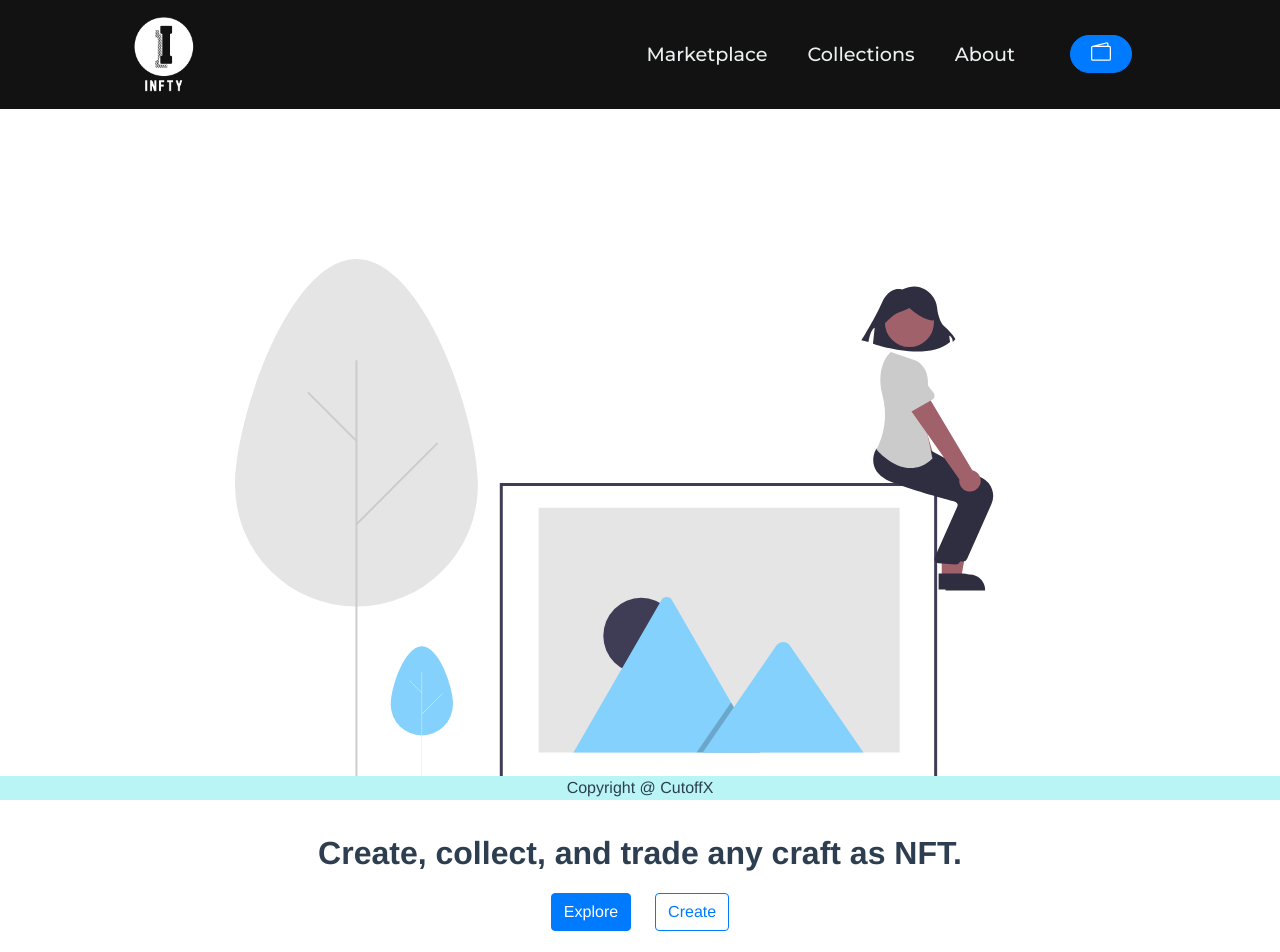
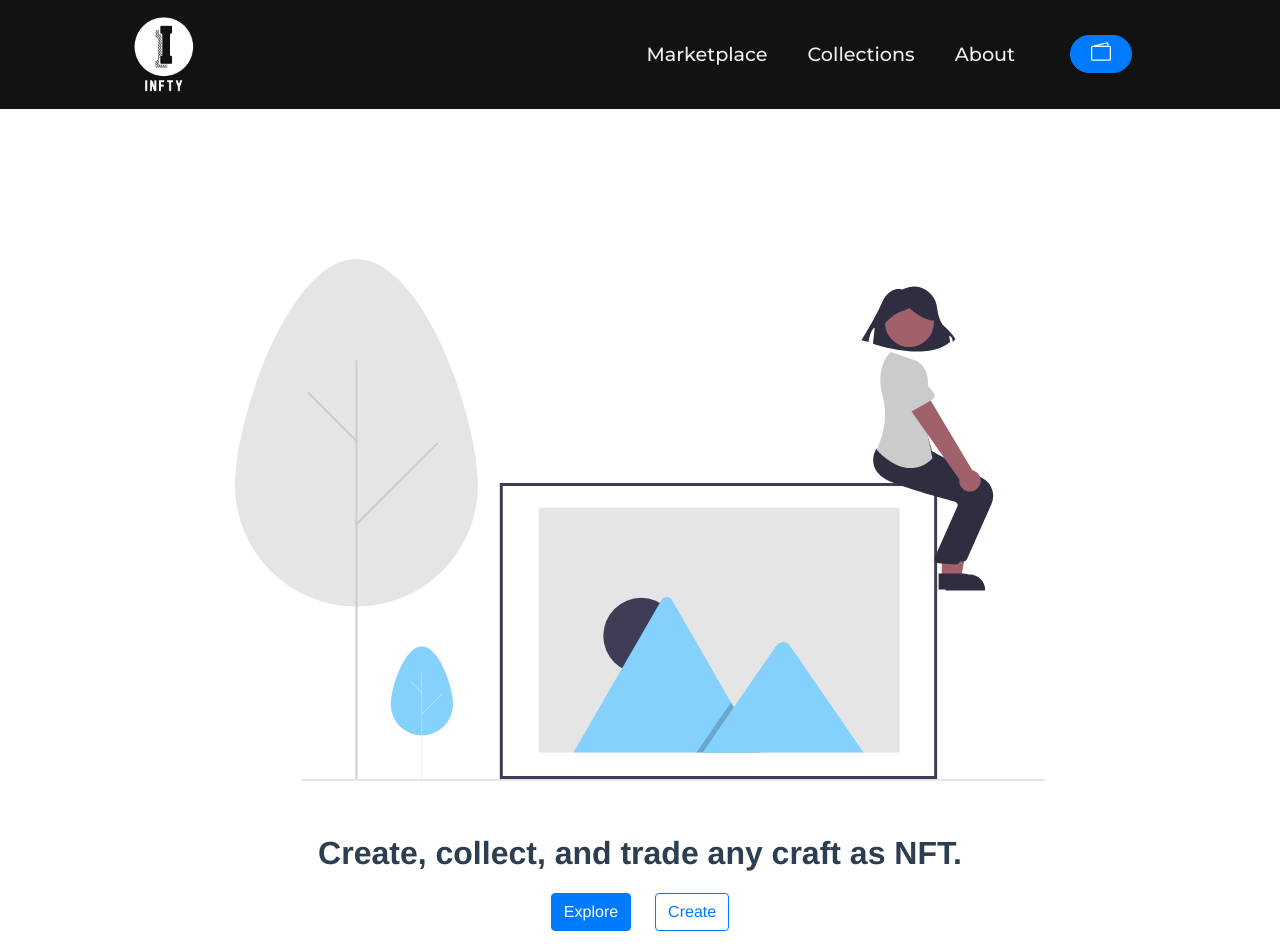
Before and after one commit to infty-marketplace/anything-nft, a Vue app in the folder infty/: page / in a window 1280 px wide. Shown: the top 952 px of the page. Before the commit the page ends 931 px from the top, so only its background shows below. Built offline with nearby package versions, Linux system fonts and the light colour scheme.

Commit message:
Setup Router and Routes (#9)
* router

* title

```diff
--- a/infty/package.json
+++ b/infty/package.json
@@ -10,7 +10,8 @@
   "dependencies": {
     "bootstrap-vue": "^2.21.2",
     "core-js": "^3.6.5",
-    "vue": "^2.6.11"
+    "vue": "^2.6.11",
+    "vue-router": "^3.5.2"
   },
   "devDependencies": {
     "@vue/cli-plugin-babel": "~4.5.0",
--- a/infty/src/App.vue
+++ b/infty/src/App.vue
@@ -1,26 +1,15 @@
 <template>
   <div id="app">
-    <Navbar />
-    <img class='banner' :src="banner" />
-    <p class="banner-text mt-5">Create, collect, and trade any craft as NFT.</p>
-    <b-button variant="primary">Explore</b-button>
-    <b-button variant="outline-primary ml-4">Create</b-button>
-    <Footer />
+    <router-view />
   </div>
 </template>
 
 <script>
-import Navbar from "./components/Navbar.vue";
-import Footer from "./components/Footer.vue";
 export default {
   name: "App",
-  components: {
-    Navbar,
-    Footer,
-  },
-  data: () => ({
-    banner: require("./assets/imgs/banner.svg"),
-  }),
+  created() {
+    document.title = "Infty Marketplace"
+  }
 };
 </script>
 
@@ -31,16 +20,5 @@ export default {
   -moz-osx-font-smoothing: grayscale;
   text-align: center;
   color: #2c3e50;
-  width: 100vw;
 }
 </style>
-
-<style scoped>
-.banner {
-  margin-top: 150px;
-}
-.banner-text {
-  font-size: 2rem;
-  font-weight: 1000;
-}
-</style>
--- a/infty/src/components/Footer.vue
+++ b/infty/src/components/Footer.vue
@@ -1,5 +1,5 @@
 <template>
-    <div class='footer-container'>Copyright @ CutoffX</div>
+    <div class='footer-container mt-5'>Copyright @ CutoffX</div>
 </template>
 
 <script>
@@ -10,9 +10,7 @@ export default {
 
 <style scoped>
 .footer-container {
-    position: absolute;
-    bottom: 0;
-    width: 100vw;
+    width: 100%;
     background-color: rgb(185, 245, 245);
 }
 </style>
--- a/infty/src/components/Navbar.vue
+++ b/infty/src/components/Navbar.vue
@@ -6,7 +6,7 @@
       </div>
       <nav>
         <ul class="nav__links">
-          <li><a href="#">Marketplace</a></li>
+          <li><a href="/marketplace">Marketplace</a></li>
           <li><a href="#">Collections</a></li>
           <li><a href="#">About</a></li>
           <li>
--- a/infty/src/main.js
+++ b/infty/src/main.js
@@ -1,5 +1,7 @@
 import Vue from "vue";
 import App from "./App.vue";
+import router from './router'
+
 import { BootstrapVue, BootstrapVueIcons, IconsPlugin } from "bootstrap-vue";
 
 // Import Bootstrap an BootstrapVue CSS files (order is important)
@@ -14,5 +16,6 @@ Vue.use(BootstrapVue);
 Vue.use(IconsPlugin);
 Vue.use(BootstrapVueIcons);
 new Vue({
+  router,
   render: (h) => h(App),
 }).$mount("#app");
--- /dev/null
+++ b/infty/src/pages/CreatePage.vue
@@ -0,0 +1,12 @@
+<template>
+    <div>Create Page</div>
+</template>
+
+<script>
+export default {
+  name: 'CreatePage'
+}
+</script>
+
+<style scoped>
+</style>
--- /dev/null
+++ b/infty/src/pages/MainPage.vue
@@ -0,0 +1,35 @@
+<template>
+  <div>
+    <Navbar />
+    <img class='banner' :src="banner" />
+    <p class="banner-text mt-5">Create, collect, and trade any craft as NFT.</p>
+    <b-button variant="primary" href="/marketplace">Explore</b-button>
+    <b-button variant="outline-primary ml-4" href="/mine/create">Create</b-button>
+    <Footer />
+  </div>
+</template>
+
+<script>
+import Navbar from "../components/Navbar.vue";
+import Footer from "../components/Footer.vue";
+export default {
+  name: "App",
+  components: {
+    Navbar,
+    Footer,
+  },
+  data: () => ({
+    banner: require("../assets/imgs/banner.svg"),
+  }),
+};
+</script>
+
+<style scoped>
+.banner {
+  margin-top: 150px;
+}
+.banner-text {
+  font-size: 2rem;
+  font-weight: 1000;
+}
+</style>
--- /dev/null
+++ b/infty/src/pages/Marketplace.vue
@@ -0,0 +1,12 @@
+<template>
+    <div>Marketplace</div>
+</template>
+
+<script>
+export default {
+  name: 'Marketplace'
+}
+</script>
+
+<style scoped>
+</style>
--- /dev/null
+++ b/infty/src/router.js
@@ -0,0 +1,24 @@
+import Vue from 'vue'
+import Router from 'vue-router'
+
+import CreatePage from "./pages/CreatePage.vue"
+import MainPage from "./pages/MainPage.vue"
+import Marketplace from "./pages/Marketplace"
+Vue.use(Router);
+export default new Router({
+    mode: "history",
+    routes: [
+        {
+            path: "/",
+            component: MainPage
+        },
+        {
+            path: "/marketplace",
+            component: Marketplace
+        },
+        {
+            path: "/mine/create",
+            component: CreatePage
+        }
+    ]
+})
```
Also changed, not shown: 1 other file (tests, documents, lock files or other folders).
